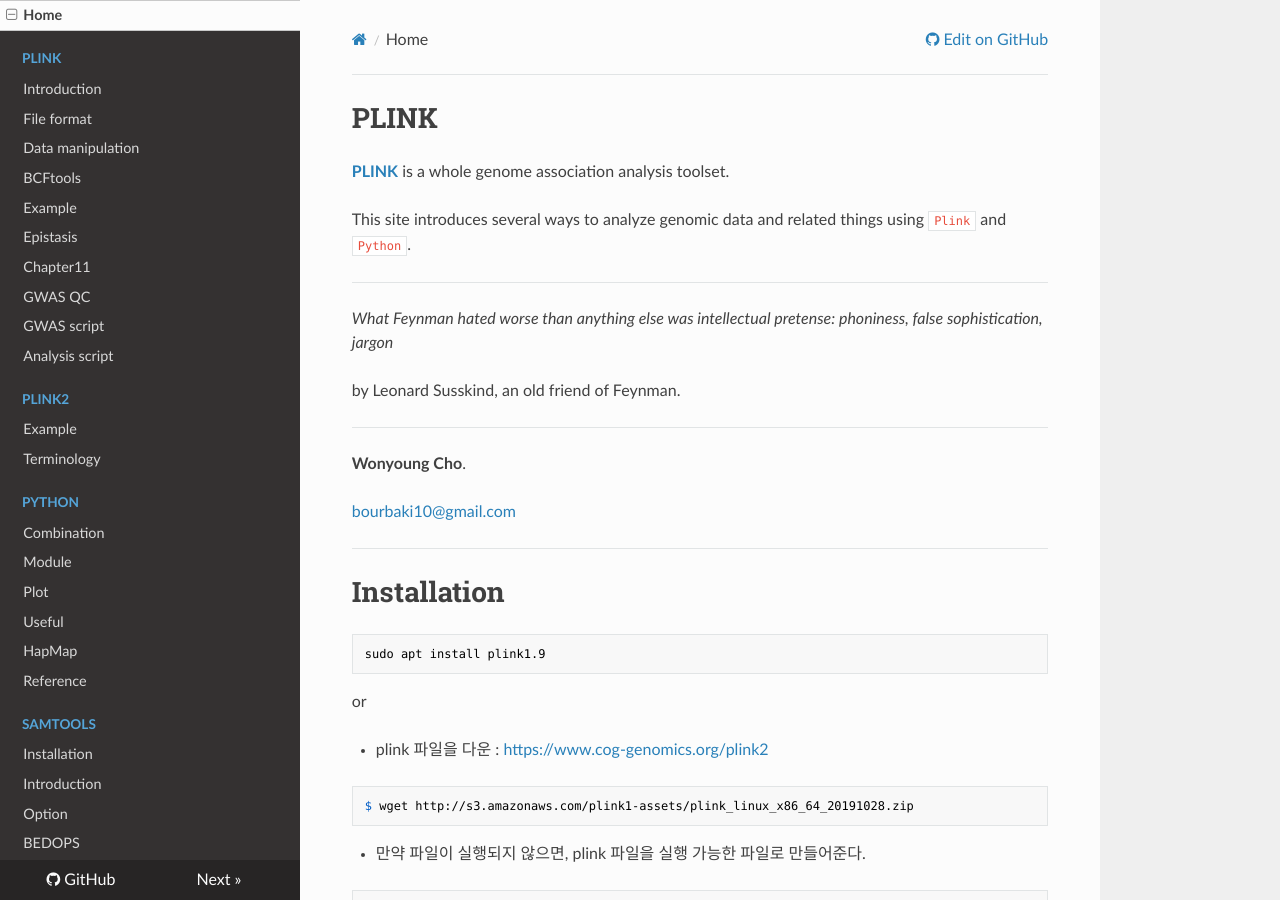
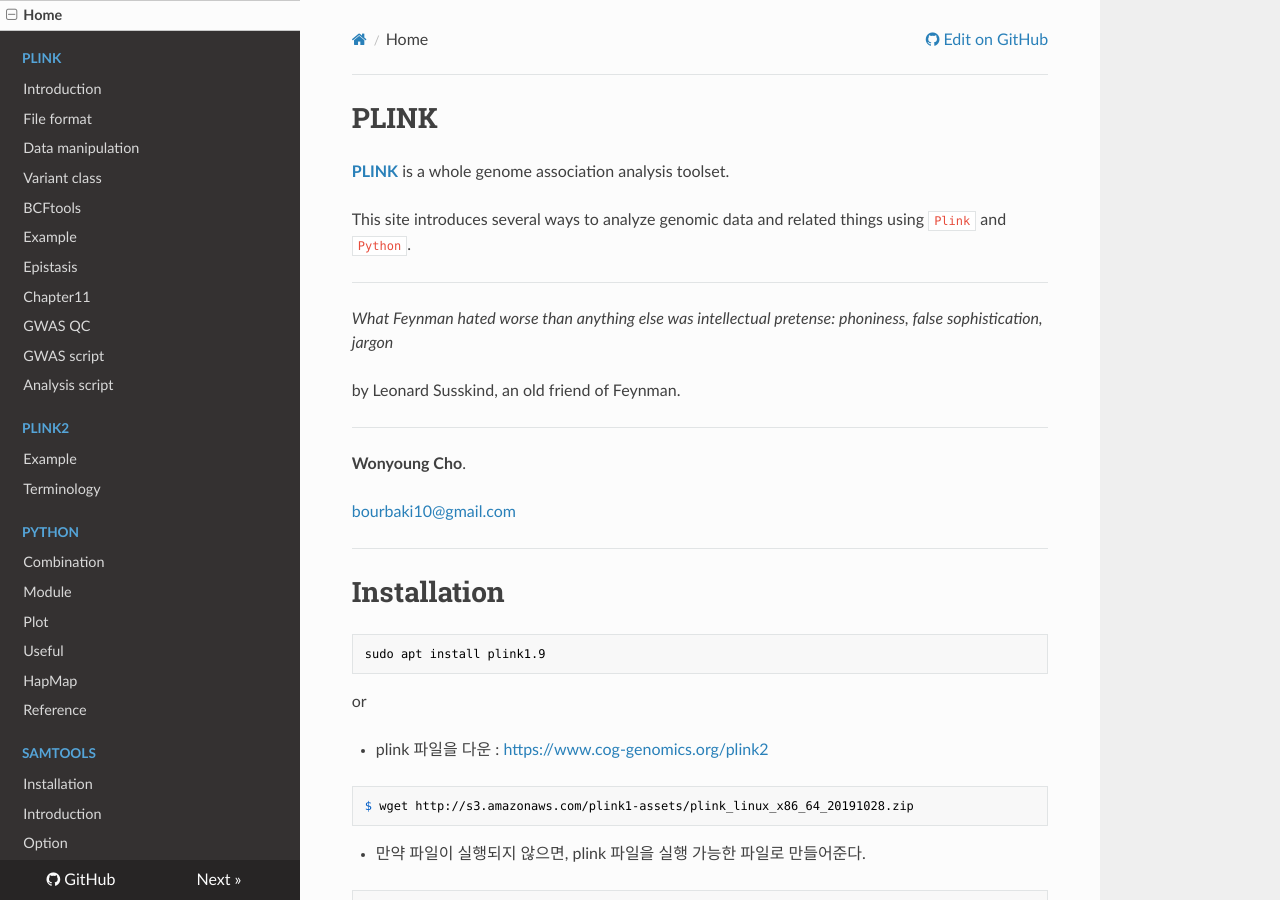
Before and after one commit to WonyoungCho/plink, an MkDocs documentation site: the page built from docs/index.md, in a window 1280 px wide and 900 px high. Built offline with MkDocs 1.6.1, drawn with Linux system fonts in a browser that asks for light colours; nearby versions of some CDN libraries; old or Windows-style settings are respelled for this version of MkDocs.

Commit message:
Update mkdocs.yml

```diff
--- a/mkdocs.yml
+++ b/mkdocs.yml
@@ -12,6 +12,7 @@
         - 'Introduction' : 'plink_int.md'
         - 'File format' : 'plink_fmt.md'
         - 'Data manipulation' : 'plink_mani.md'
+        - 'Variant class' : 'variant_class.md'
         - 'BCFtools' : 'bcftools_mani.md'
         - 'Example' : 'plink_ex.md'
     - Epistasis: 'epistasis.md'
```
